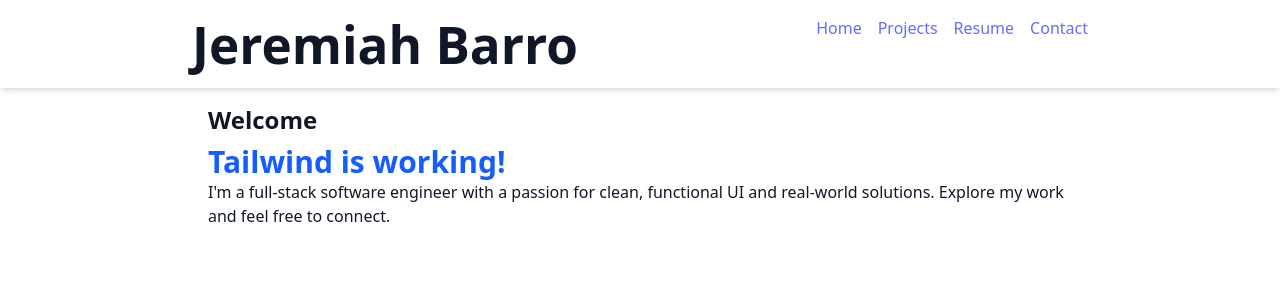
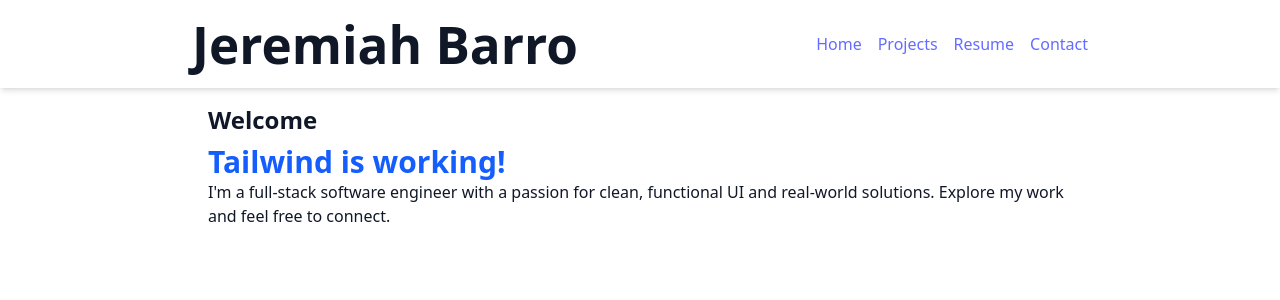
Before and after one commit to almostgone47/jeremiah-barro, a React (Vite) app: page / in a window 1280 px wide. Shown: the top 300 px of the page. Built offline with nearby package versions, Linux system fonts and the light colour scheme.

Commit message:
center navbar

```diff
--- a/src/App.jsx
+++ b/src/App.jsx
@@ -17,7 +17,7 @@ function App() {
         <header className="p-4 shadow-md">
           <nav className="flex justify-between max-w-4xl mx-auto">
             <h1 className="text-xl font-bold">Jeremiah Barro</h1>
-            <div className="space-x-4">
+            <div className="space-x-4 flex items-center">
               <Link to="/">Home</Link>
               <Link to="/projects">Projects</Link>
               <Link to="/resume">Resume</Link>
```
